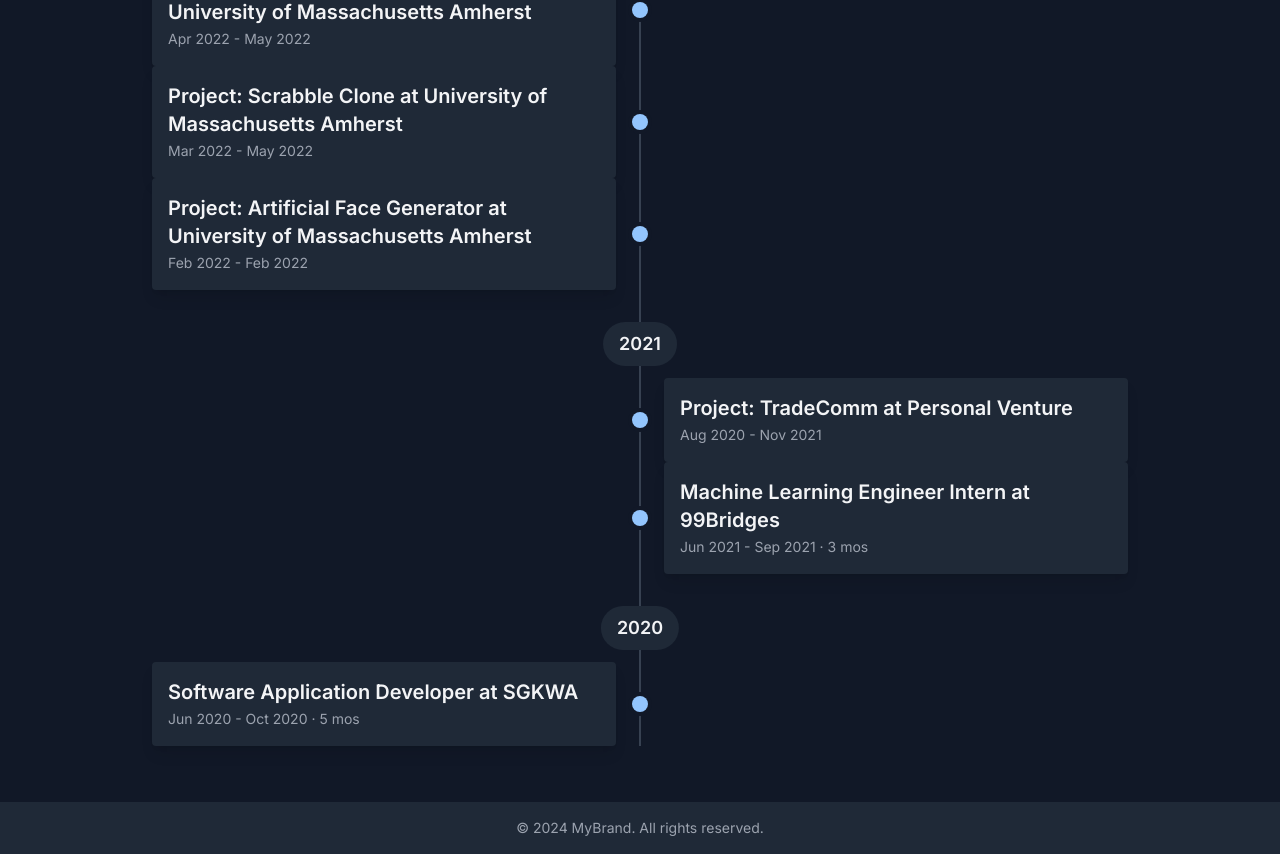
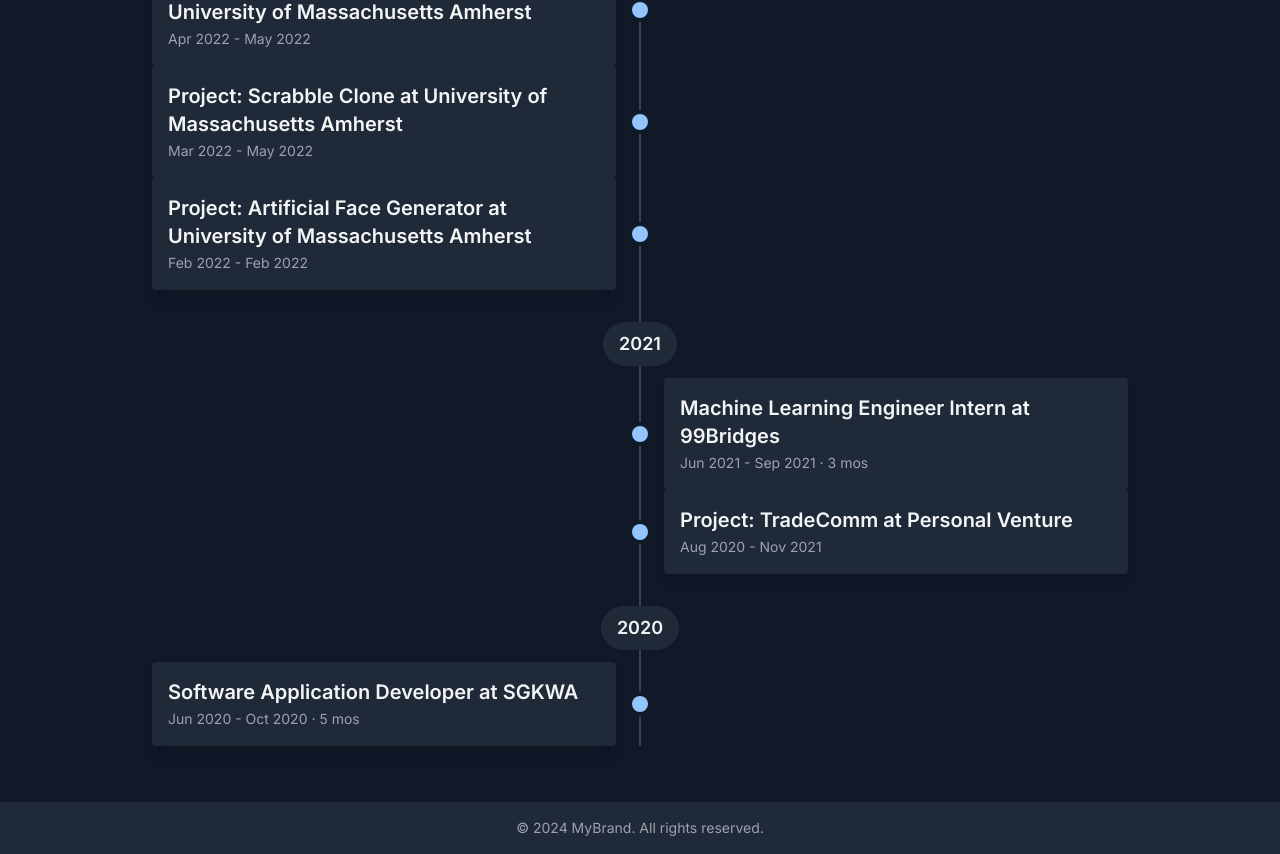
Before and after one commit to DarshGondalia/DarshGondalia.github.io, a Next.js app: page /about in a window 1280 px wide. Shown: the part 1678-2532 px from the top of the page. Built offline with nearby package versions, Linux system fonts and the light colour scheme.

Commit message:
Final Update

```diff
--- a/app/about/page.tsx
+++ b/app/about/page.tsx
@@ -145,6 +145,16 @@ const yearlyExperiences: YearlyExperience[] = [
     year: '2021',
     experiences: [
       {
+        title: 'Machine Learning Engineer Intern',
+        company: '99Bridges',
+        duration: 'Jun 2021 - Sep 2021 · 3 mos',
+        description: [
+          'Developed object detection algorithm to identify & classify recyclable Chicobag images to automatically increment the count used in a self-checkout counter in product pilot operation in Target, CVS and Walmart.',
+          'Collaborated with a cross-functional team to optimize the existing model, improving throughput and latency by 50%, while decreasing false positives.',
+          'Engineered & tested a novel image processing pipeline for 99Bridges’ Chicobag using TensorFlow, achieving 98% precision within 2 weeks.'
+        ],
+      },
+      {
         title: 'Project: TradeComm',
         company: 'Personal Venture',
         duration: 'Aug 2020 - Nov 2021',
@@ -153,16 +163,6 @@ const yearlyExperiences: YearlyExperience[] = [
           'Installed direct conversation & public review system accessible to over 4K users worldwide, increasing visibility of customer reviews by 20%.',
           'Enabled automated follow-up processes for customer feedback, resulting in increased satisfaction ratings by 15%.',
           'Implemented an immediate feedback system and public/private forums- swift, RESTful API, Firebase.'
-        ],
-      },
-      {
-        title: 'Machine Learning Engineer Intern',
-        company: '99Bridges',
-        duration: 'Jun 2021 - Sep 2021 · 3 mos',
-        description: [
-          'Developed object detection algorithm to identify & classify recyclable Chicobag images to automatically increment the count used in a self-checkout counter in product pilot operation in Target, CVS and Walmart.',
-          'Collaborated with a cross-functional team to optimize the existing model, improving throughput and latency by 50%, while decreasing false positives.',
-          'Engineered & tested a novel image processing pipeline for 99Bridges’ Chicobag using TensorFlow, achieving 98% precision within 2 weeks.'
         ],
       },
       // Add more experiences in 2023 if any
```
